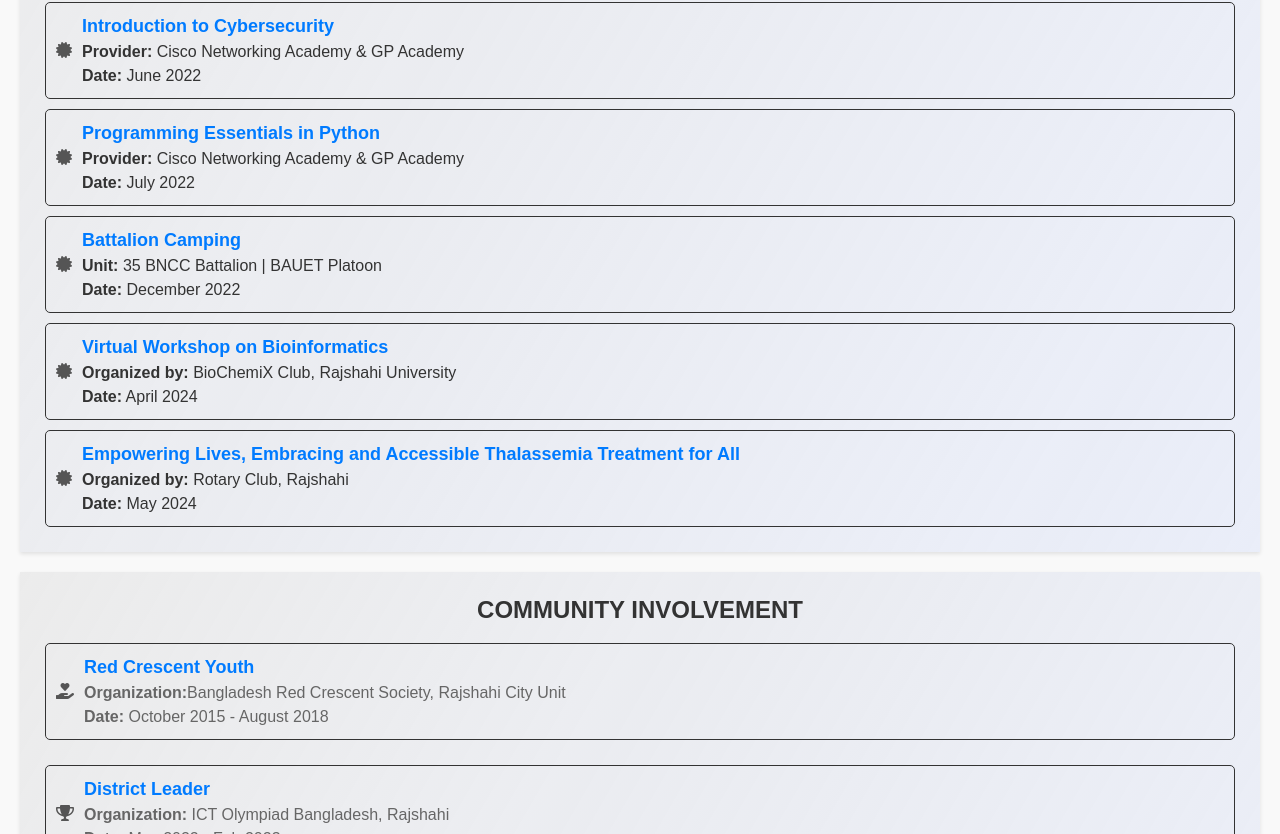
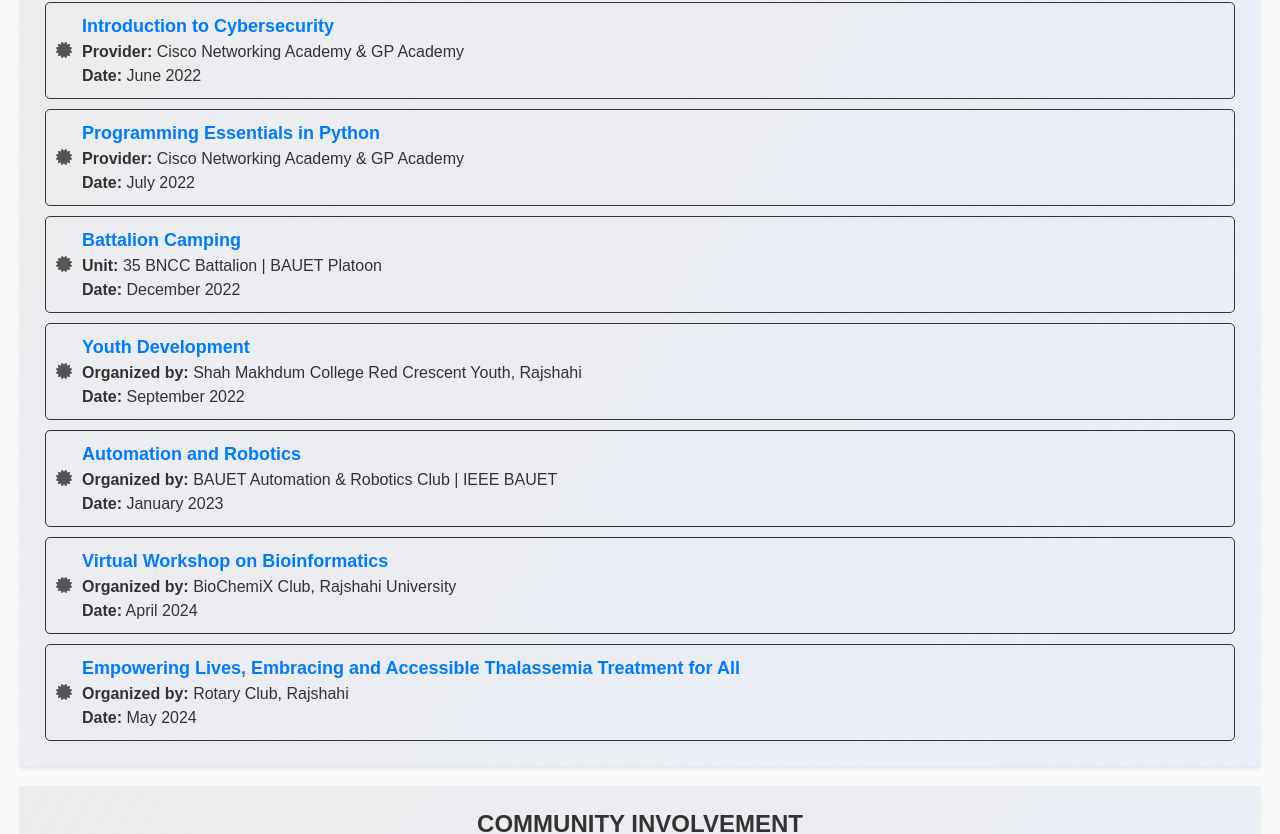
Before and after one commit to ARisHere/MyProtfolio, a plain HTML site: page index.html in a window 1280 px wide. Shown: the part 4973-5807 px from the top of the page. Drawn offline with nearby package versions, Linux system fonts and the light colour scheme.

Commit message:
certification update

```diff
--- a/index.html
+++ b/index.html
@@ -1027,7 +1027,7 @@
       </section>
 
       <section id="certifications" class="section">
-        <h2>CERTIFICATIONS, WORKSHOPS & TRAINING</h2>
+        <h2>TRAINING & WORKSHOPS</h2>
         <div class="certifications-container">
           <div class="certification-item">
             <i class="fa fa-certificate"></i>
@@ -1096,6 +1096,26 @@
           <div class="certification-item">
             <i class="fa fa-certificate"></i>
             <div>
+              <h3>Youth Development</h3>
+              <p>
+                <strong>Organized by:</strong> Shah Makhdum College Red Crescent Youth, Rajshahi
+              </p>
+              <p><strong>Date:</strong> September 2022</p>
+            </div>
+          </div>
+          <div class="certification-item">
+            <i class="fa fa-certificate"></i>
+            <div>
+              <h3>Automation and Robotics</h3>
+              <p>
+                <strong>Organized by:</strong> BAUET Automation & Robotics Club | IEEE BAUET
+              </p>
+              <p><strong>Date:</strong> January 2023</p>
+            </div>
+          </div>
+          <div class="certification-item">
+            <i class="fa fa-certificate"></i>
+            <div>
               <h3>Virtual Workshop on Bioinformatics</h3>
               <p>
                 <strong>Organized by:</strong> BioChemiX Club, Rajshahi
@@ -1125,7 +1145,7 @@
             <i class="fas fa-hand-holding-heart"></i>
             <div>
               <h3>Red Crescent Youth</h3>
-              <p><strong>Organization:</strong>Bangladesh Red Crescent Society, Rajshahi City Unit
+              <p><strong>Organization:</strong> Bangladesh Red Crescent Society, Rajshahi City Unit
               </p>
               <p><strong>Date: </strong>October 2015 - August 2018</p>
            </div>
```
